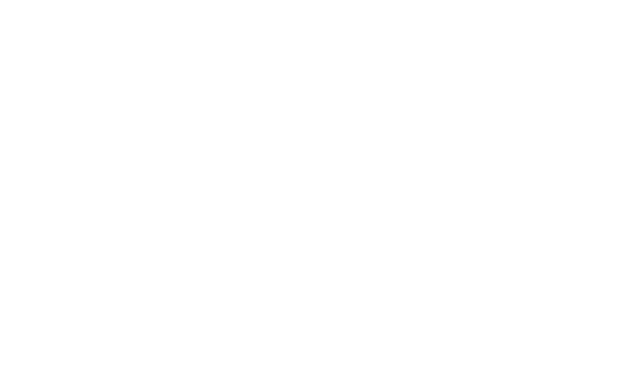
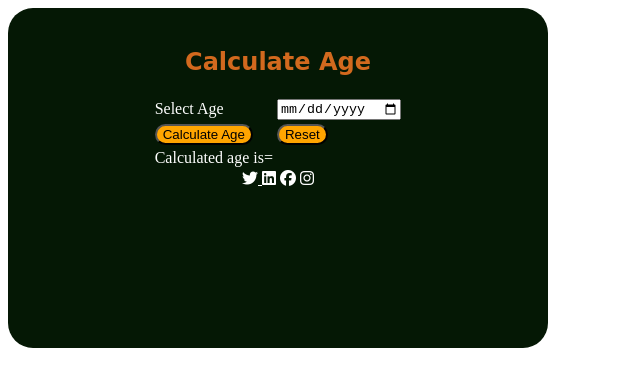
Before and after one commit to sangitasurvase/calculator-age, a plain HTML site: page index.html in a window 1280 px wide. Shown: the whole page, without its empty margins (0-640 px from the left). Drawn offline with Linux system fonts and the light colour scheme.

Commit message:
calculate age page created
calculate age page created

```diff
--- a/index.html
+++ b/index.html
@@ -1,12 +1,56 @@
 <!DOCTYPE html>
 <html lang="en">
-<head>
-    <meta charset="UTF-8">
-    <meta name="viewport" content="width=device-width, initial-scale=1.0">
+  <head>
+    <meta charset="UTF-8" />
+    <meta name="viewport" content="width=device-width, initial-scale=1.0" />
     <title>age calculatoe</title>
-    <link rel="stylesheet" href="style.css">
-</head>
-<body>
+    <link
+      rel="stylesheet"
+      href="https://cdnjs.cloudflare.com/ajax/libs/font-awesome/6.5.1/css/all.min.css"
+      integrity="sha512-DTOQO9RWCH3ppGqcWaEA1BIZOC6xxalwEsw9c2QQeAIftl+Vegovlnee1c9QX4TctnWMn13TZye+giMm8e2LwA=="
+      crossorigin="anonymous"
+      referrerpolicy="no-referrer"
+    />
+    <link rel="stylesheet" href="style.css" />
+    <style>
+      a{
+        color: white;
+      }
+    </style>
+  </head>
 
-</body>
+  <form action="">
+    <body>
+      <center>
+      <h2>Calculate Age</h2>
+      <table>
+        <tr>
+         <p> <td><label>Select Age</label></td>
+          <td><input type="date" name="date" id="" /><br /></td></p>
+        </tr>
+        <tr>
+          <p><td><button class="button">Calculate Age</button></td>
+          <td><button class="button" type="reset">Reset</button></td></p>
+        </tr>
+        <tr>
+          <td>Calculated age is=</td>
+          <td></td>
+        </tr>
+      </table>
+      <span>
+        <a href=""><i class="fa-brands fa-twitter"></i> </a>
+     </span>
+     <span>
+       <a href=""><i class="fa-brands fa-linkedin"></i></a>
+     </span>
+     <span>
+       <a href=""> <i class="fa-brands fa-facebook"></i></a>
+     </span>
+     <span>
+       <a href=""> <i class="fa-brands fa-instagram"></i></a>
+     </span>
+  </center>
+    </body>
+  </form>
+
 </html>
--- a/style.css
+++ b/style.css
@@ -0,0 +1,17 @@
+form {
+  color: white;
+  background: rgb(5, 24, 5);
+  border-radius: 25px;
+  padding: 20px;
+  width: 500px;
+  height: 300px;
+}
+
+h2 {
+  color: chocolate;
+  font-family: "ltim", cursive;
+}
+.button{
+  background-color: orange;
+  border-radius: 50px;
+}
```
